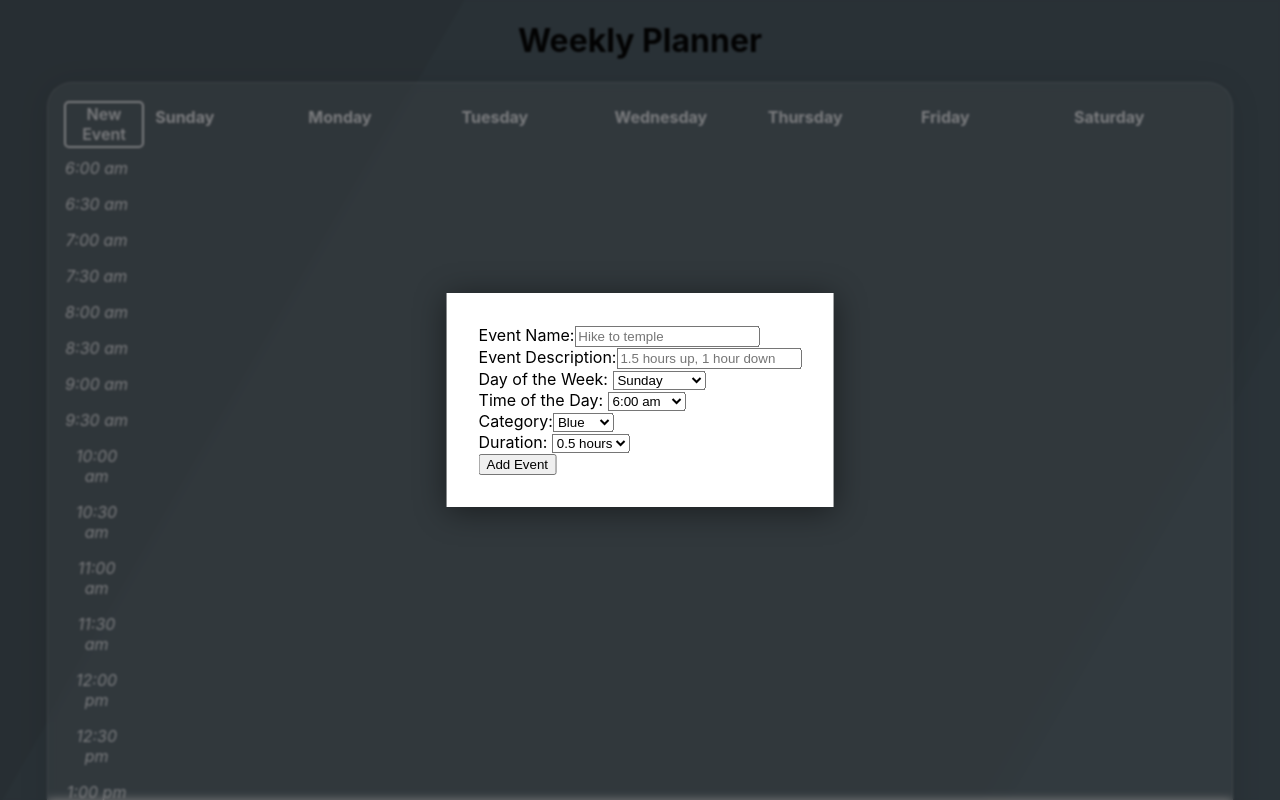
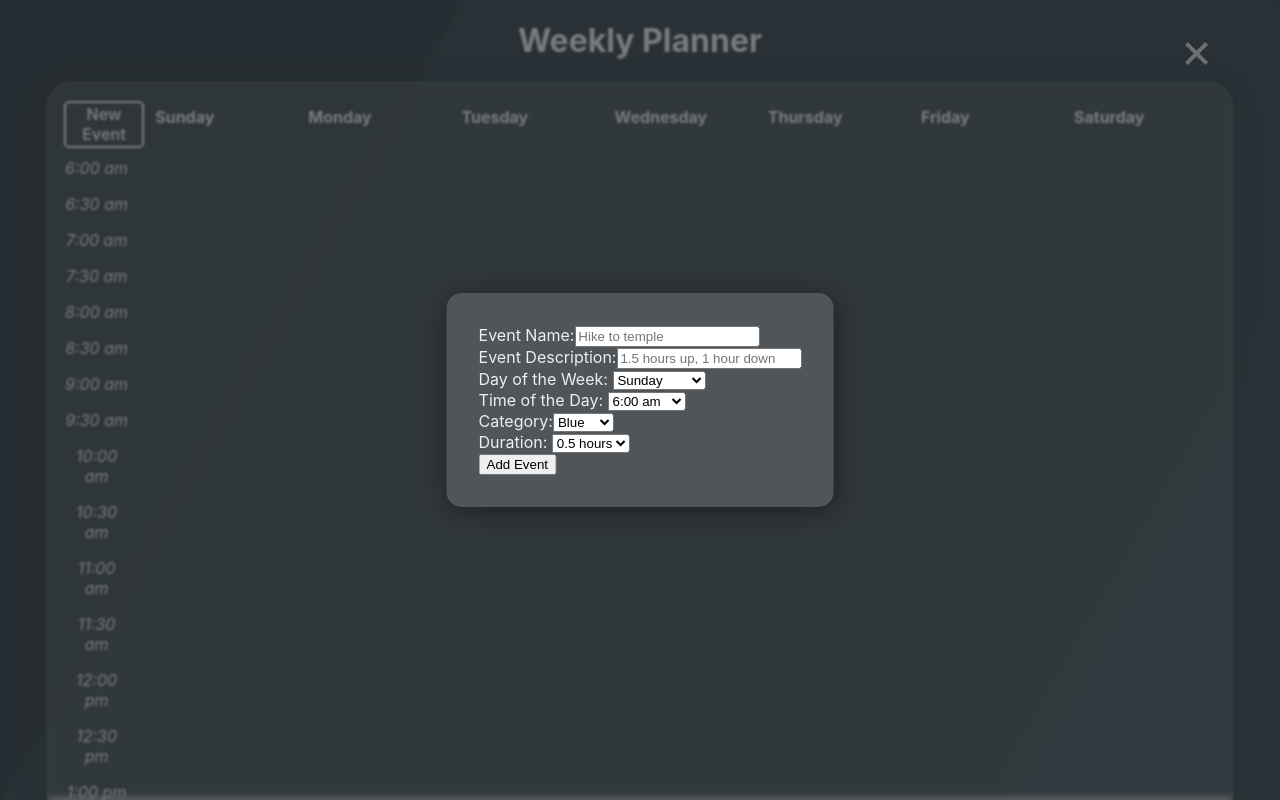
Before and after one commit to dlord-20/vacation-calendar-app, a React (Create React App) app: page / in a window 1280 px wide. Both pictures are taken after a click on the element 220 px from the left and 167 px from the top of the page. Shown: the top 800 px of the page. Built offline with nearby package versions, Linux system fonts and the light colour scheme.

Commit message:
Working 'x' to exit the event lightbox

```diff
--- a/src/components/calendar/calendar.js
+++ b/src/components/calendar/calendar.js
@@ -409,9 +409,14 @@ export default function Calendar() {
         <div className={calendarStyles.calendarApp}>
             <h1>Weekly Planner</h1>
             <div className={calendarStyles.lightboxContainer} id="lightbox">
-                <div className={calendarStyles.lightboxBg}
+                <div
+                    className={calendarStyles.lightboxBg}
                     onClick={handleLightboxExit}
                 />
+                <p><a
+                className={calendarStyles.exit}
+                onClick={handleLightboxExit}
+                ></a></p>
                 <div className={calendarStyles.calendarInput}>
                     {getEventForm()}
                 </div>
--- a/src/components/calendar/calendar.module.css
+++ b/src/components/calendar/calendar.module.css
@@ -1,5 +1,6 @@
 .calendarApp h1 {
     text-align: center;
+    color: #edeff4;
 }
 
 .container {
@@ -42,15 +43,45 @@
 
 .calendarInput {
     position: fixed;
-    background-color: white;
+    background-color: rgba(255, 255, 255, 0.15);
     top: 50%;
     left: 50%;
     margin-right: -50%;
     transform: translate(-50%, -50%);
     z-index: 100;
     padding: 2rem;
-    box-shadow: 0 4px 30px rgba(0, 0, 0, 0.474);
+    box-shadow: 2px 4px 30px rgba(0, 0, 0, 0.474);
+    border-radius: 15px;
 }
+
+.calendarInput label {
+    color: #edeff4;
+}
+
+.exit {
+    height: 100px;
+    width: 100px;
+    border-radius: 5px;
+    position: absolute;
+    top: 0px;
+    right: 0px;
+    }
+
+.exit:after {
+    position: fixed;
+    content: "\d7";
+    font-size: 50px;
+    color: #fff;
+    line-height: 100px;
+    text-align: center;
+    z-index: 50;
+    cursor: pointer;
+    opacity: .3;
+}
+
+.exit:hover::after {
+    opacity: 1;
+    }
 
 /* ----- Calendar Start ----- */
 
```
